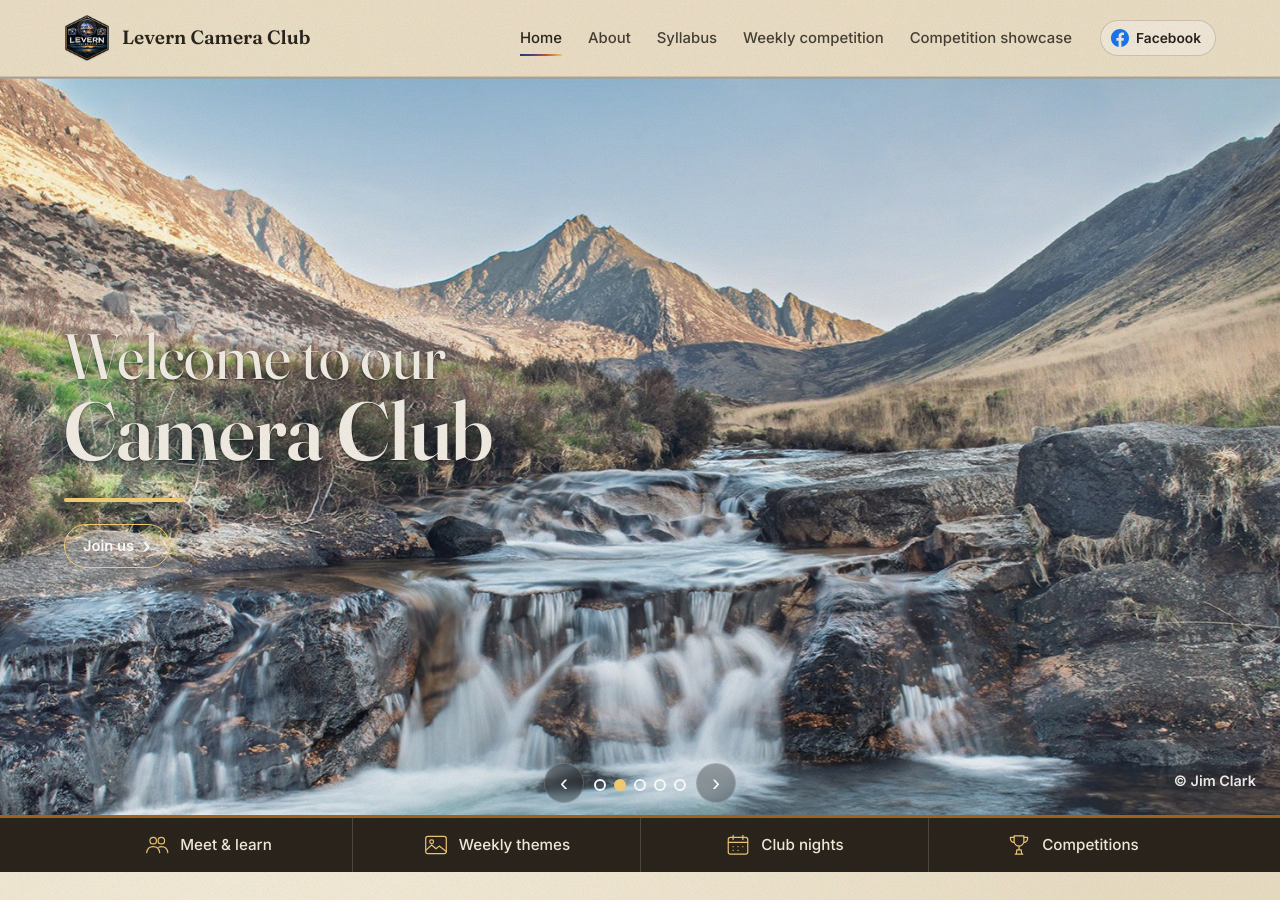
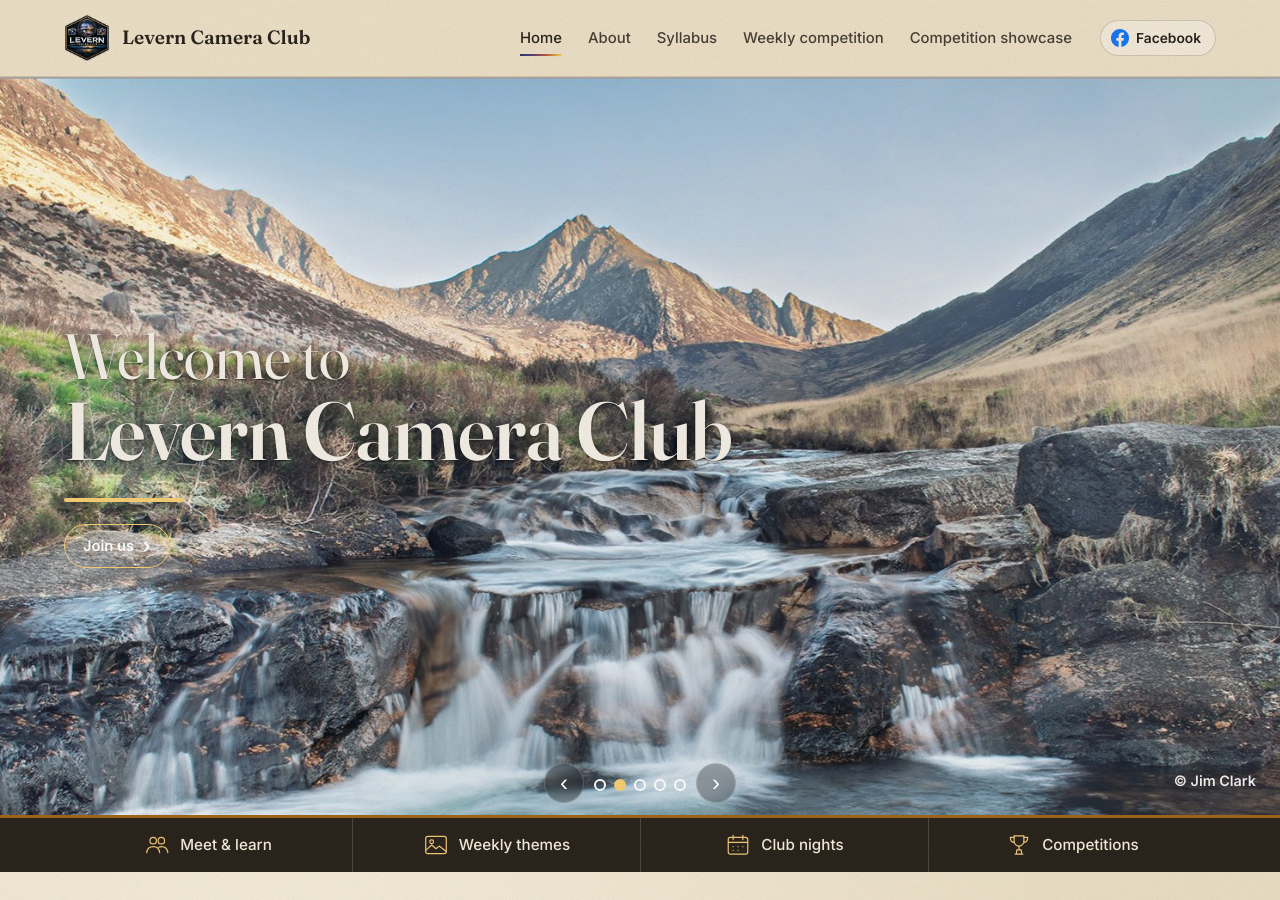
Before and after one commit to grantfitfuel/levern-camera-club, a Jekyll site: the page built from index.html, in a window 1280 px wide and 900 px high. Built offline with Jekyll 4.4.1, drawn with Linux system fonts in a browser that asks for light colours.

Commit message:
Banner title: Welcome to Levern Camera Club
Co-Authored-By: Claude Opus 5.5 <noreply@anthropic.com>
Claude-Session: https://claude.ai/code/session_012PBygZKZRm7fLhazHccoH4

```diff
--- a/index.html
+++ b/index.html
@@ -19,7 +19,7 @@ body_class: home
   <div class="hero-shade" aria-hidden="true"></div>
   <div class="wrap hero-content">
     <div class="hero-card">
-    <h1 class="hero-title reveal"><span>Welcome to our</span> <strong>Camera Club</strong></h1>
+    <h1 class="hero-title reveal"><span>Welcome to</span> <strong>Levern Camera Club</strong></h1>
     <p class="hero-rule reveal" aria-hidden="true"></p>
     <div class="hero-actions reveal">
       <a class="btn-outline" href="{{ '/about/' | relative_url }}">Join us <span aria-hidden="true">›</span></a>
```
